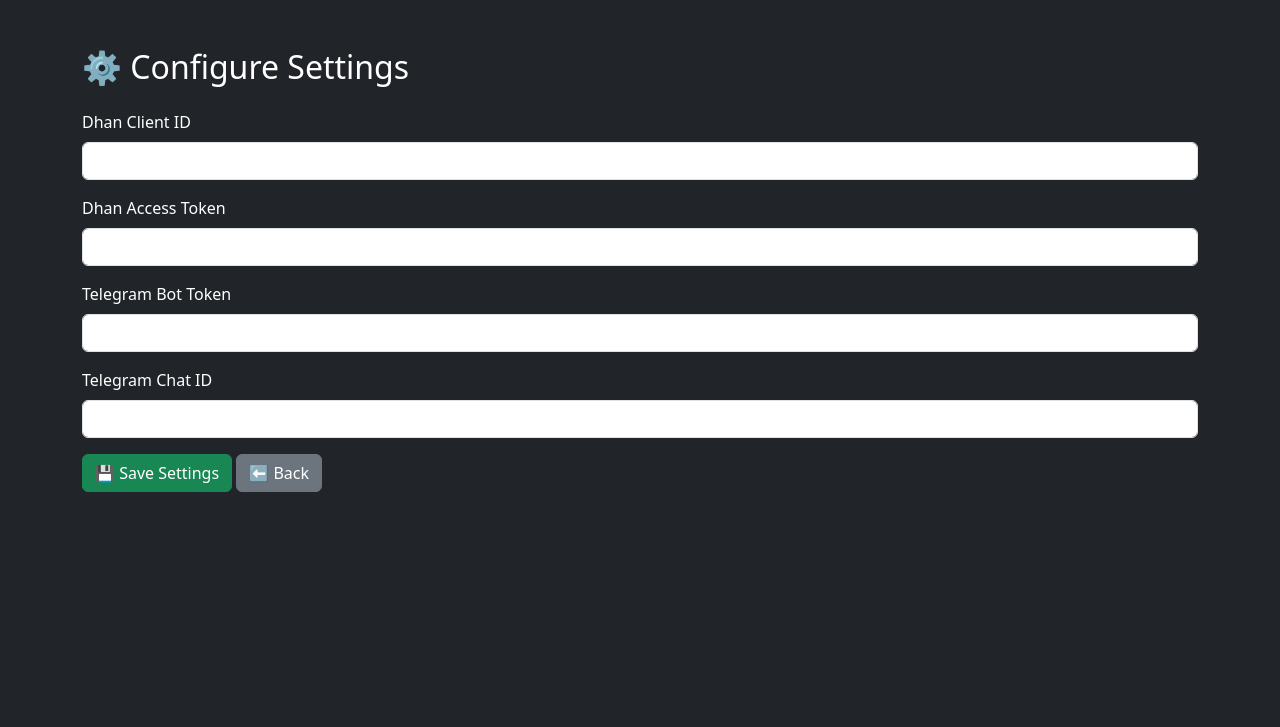
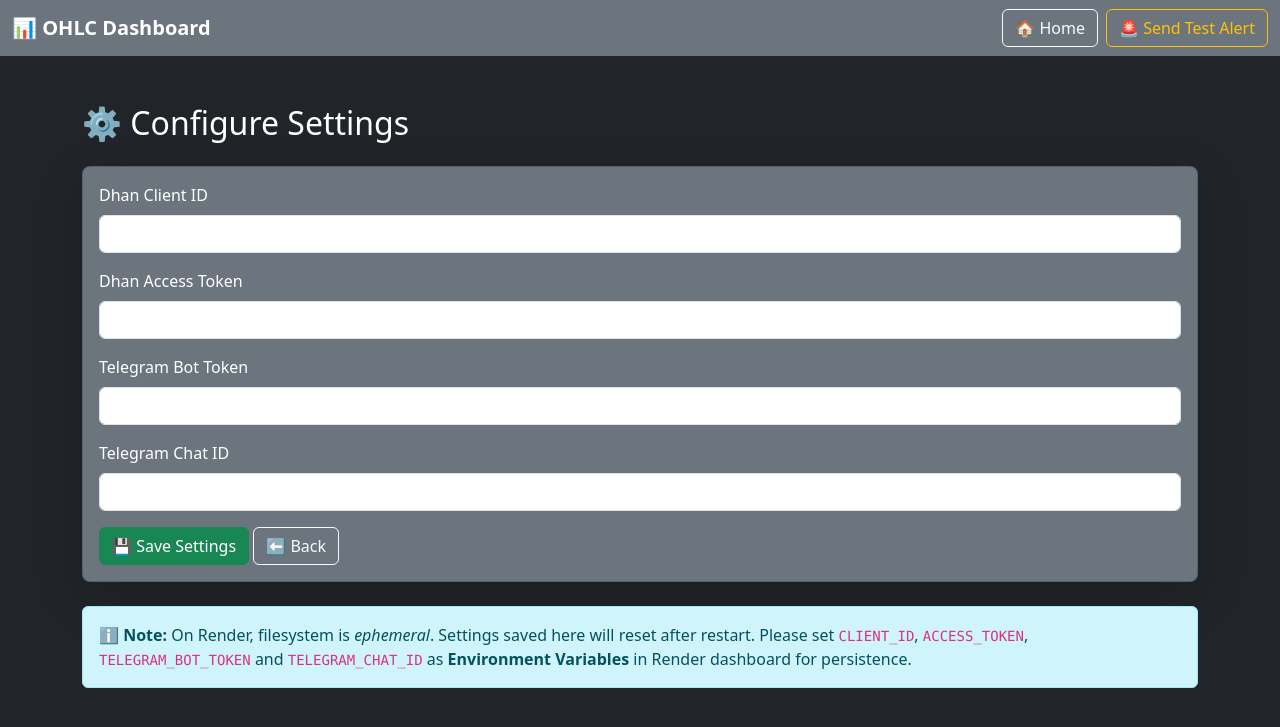
Before and after one commit to Ritickritick/Candlescreener, a Flask app: page /settings in a window 1280 px wide. Shown: the top 727 px of the page. Run offline with Flask 3, Linux system fonts and the light colour scheme.

Commit message:
Update settings.html

```diff
--- a/templates/settings.html
+++ b/templates/settings.html
@@ -7,15 +7,33 @@
 </head>
 <body class="bg-dark text-white">
 
+<nav class="navbar navbar-expand-lg navbar-dark bg-secondary">
+  <div class="container-fluid">
+    <a class="navbar-brand fw-bold" href="/">📊 OHLC Dashboard</a>
+    <div class="d-flex">
+      <a href="/" class="btn btn-outline-light me-2">🏠 Home</a>
+      <a href="/test_alert" class="btn btn-outline-warning">🚨 Send Test Alert</a>
+    </div>
+  </div>
+</nav>
+
 <div class="container mt-5">
     <h2 class="mb-4">⚙️ Configure Settings</h2>
 
-    {% with messages = get_flashed_messages() %}
+    <!-- Flash Messages -->
+    {% with messages = get_flashed_messages(with_categories=true) %}
       {% if messages %}
-        <div class="alert alert-success">{{ messages[0] }}</div>
+        {% for category, msg in messages %}
+          <div class="alert alert-{{ 'danger' if category == 'error' else category }} alert-dismissible fade show" role="alert">
+            {{ msg }}
+            <button type="button" class="btn-close" data-bs-dismiss="alert" aria-label="Close"></button>
+          </div>
+        {% endfor %}
       {% endif %}
     {% endwith %}
 
+    <div class="card bg-secondary text-white shadow-lg rounded-3">
+      <div class="card-body">
         <form method="POST">
             <div class="mb-3">
                 <label class="form-label">Dhan Client ID</label>
@@ -34,9 +52,18 @@
                 <input type="text" name="telegram_chat_id" class="form-control" value="{{ config.telegram_chat_id }}">
             </div>
             <button type="submit" class="btn btn-success">💾 Save Settings</button>
-        <a href="/" class="btn btn-secondary">⬅ Back</a>
+            <a href="/" class="btn btn-outline-light">⬅ Back</a>
         </form>
       </div>
+    </div>
 
+    <div class="alert alert-info mt-4">
+        <strong>ℹ️ Note:</strong> On Render, filesystem is <em>ephemeral</em>. Settings saved here
+        will reset after restart. Please set <code>CLIENT_ID</code>, <code>ACCESS_TOKEN</code>,
+        <code>TELEGRAM_BOT_TOKEN</code> and <code>TELEGRAM_CHAT_ID</code> as <b>Environment Variables</b> in Render dashboard for persistence.
+    </div>
+</div>
+
+<script src="https://cdn.jsdelivr.net/npm/bootstrap@5.3.0/dist/js/bootstrap.bundle.min.js"></script>
 </body>
 </html>
```
Lines whose indentation alone changed are shown as unchanged.
